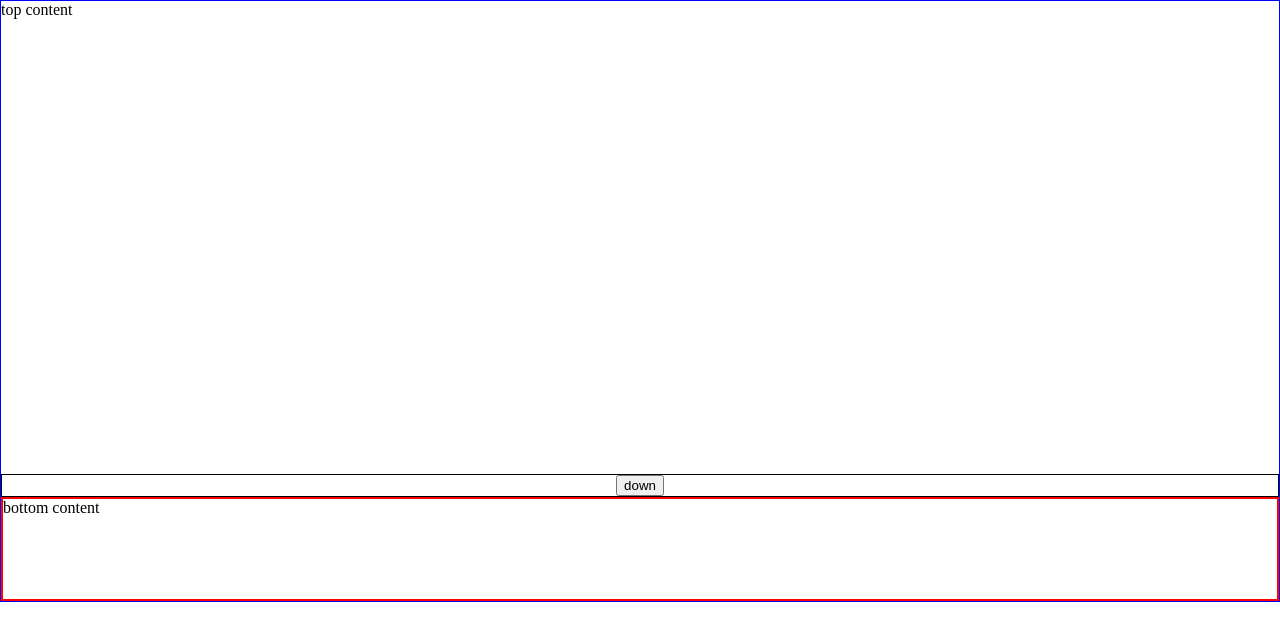
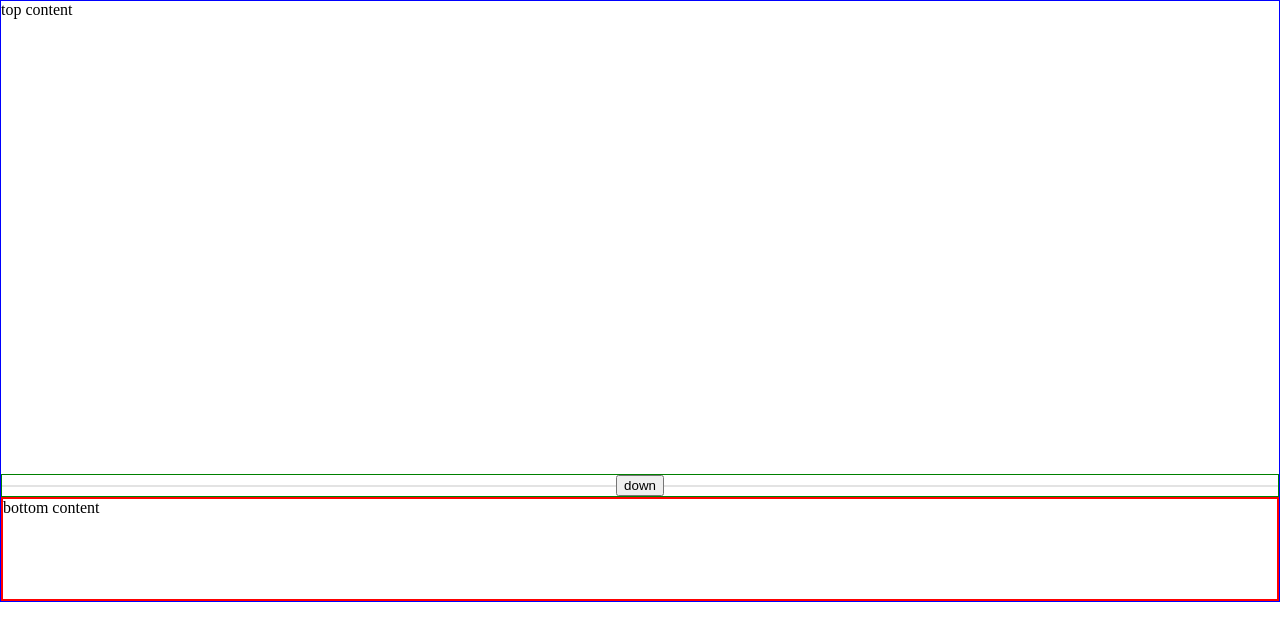
Before and after one commit to jake-crane/panel-project, an Angular app: page / in a window 1280 px wide. Shown: the top 640 px of the page. Built offline with nearby package versions, Linux system fonts and the light colour scheme.

Commit message:
pane changes

```diff
--- a/src/app/horizontal-pane-splitter/horizontal-pane-splitter.component.css
+++ b/src/app/horizontal-pane-splitter/horizontal-pane-splitter.component.css
@@ -1,8 +1,23 @@
-.middle {
-  cursor: ns-resize;
-  border: 1px solid black;
-}
-
 .red {
   border: 2px solid red;
 }
+
+.green {
+  border: 1px solid green;
+}
+
+.center-line {
+  text-align: center;
+  position: relative;
+}
+
+.center-line:before {
+  content: '';
+  position: absolute;
+  top: 50%;
+  left: 0;
+  border-top: 1px solid #c8c8c8;
+  width: 100%;
+  transform: translateY(-50%);
+  z-index: -1;
+}
--- a/src/app/horizontal-pane-splitter/horizontal-pane-splitter.component.html
+++ b/src/app/horizontal-pane-splitter/horizontal-pane-splitter.component.html
@@ -2,7 +2,8 @@
   <div class="flex-fill">
     <ng-content select="[top]"></ng-content>
   </div>
-  <div #dragBar class="middle green justify-content-center text-center" (mousedown)="onDragBarMouseDown($event)">
+  <div #dragBar class="green justify-content-center text-center center-line" [class.cursor-ns-resize]="showBottom"
+    (mousedown)="onDragBarMouseDown($event)">
     <button (click)="hideBottomPanel()" *ngIf="showBottom">down</button>
     <button (click)="showBottomPanel()" *ngIf="!showBottom">up</button>
   </div>
--- a/src/styles.css
+++ b/src/styles.css
@@ -28,3 +28,7 @@ body {
 .text-center {
   text-align: center;
 }
+
+.cursor-ns-resize {
+  cursor: ns-resize;
+}
```
